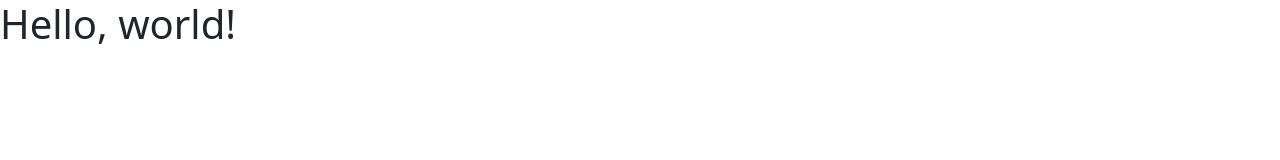
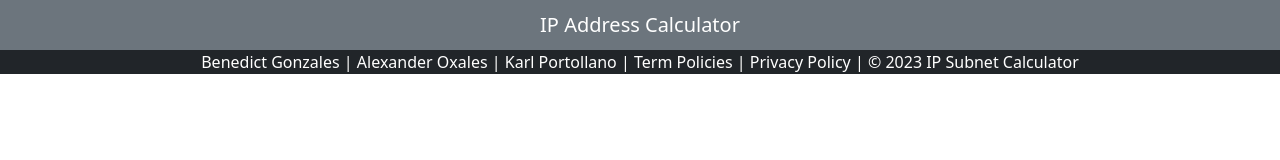
Before and after one commit to Ben-Gonzales/ipaddresscalculator, a plain HTML site: page index.html in a window 1280 px wide. Drawn offline with nearby package versions, Linux system fonts and the light colour scheme.

Commit message:
Heaeder Footer

```diff
--- a/index.html
+++ b/index.html
@@ -7,7 +7,28 @@
     <link href="https://cdn.jsdelivr.net/npm/bootstrap@5.3.0/dist/css/bootstrap.min.css" rel="stylesheet" integrity="sha384-9ndCyUaIbzAi2FUVXJi0CjmCapSmO7SnpJef0486qhLnuZ2cdeRhO02iuK6FUUVM" crossorigin="anonymous">
   </head>
   <body>
-    <h1>Hello, world!</h1>
+    <nav class="navbar navbar-expand-lg navbar-dark bg-secondary">
+        <div class="container-fluid">
+          <span class="navbar-brand mb-0 h1 position-relative start-50 translate-middle-x">IP Address Calculator</span>
+        </div>
+      </nav>
+
+
+      <footer class="footer bg-dark text-white text-center">
+        <div class="container">
+            <span>Benedict Gonzales</span>
+            <span>|</span>
+            <span>Alexander Oxales</span>
+            <span>|</span>
+            <span>Karl Portollano</span>
+            <span>|</span>
+            <span>Term Policies</span>
+            <span>|</span>
+            <span>Privacy Policy</span>
+            <span>|</span>
+            <span>&copy; 2023 IP Subnet Calculator</span>
+        </div>
+      </footer>
     <script src="https://cdn.jsdelivr.net/npm/bootstrap@5.3.0/dist/js/bootstrap.bundle.min.js" integrity="sha384-geWF76RCwLtnZ8qwWowPQNguL3RmwHVBC9FhGdlKrxdiJJigb/j/68SIy3Te4Bkz" crossorigin="anonymous"></script>
   </body>
 </html>
```
